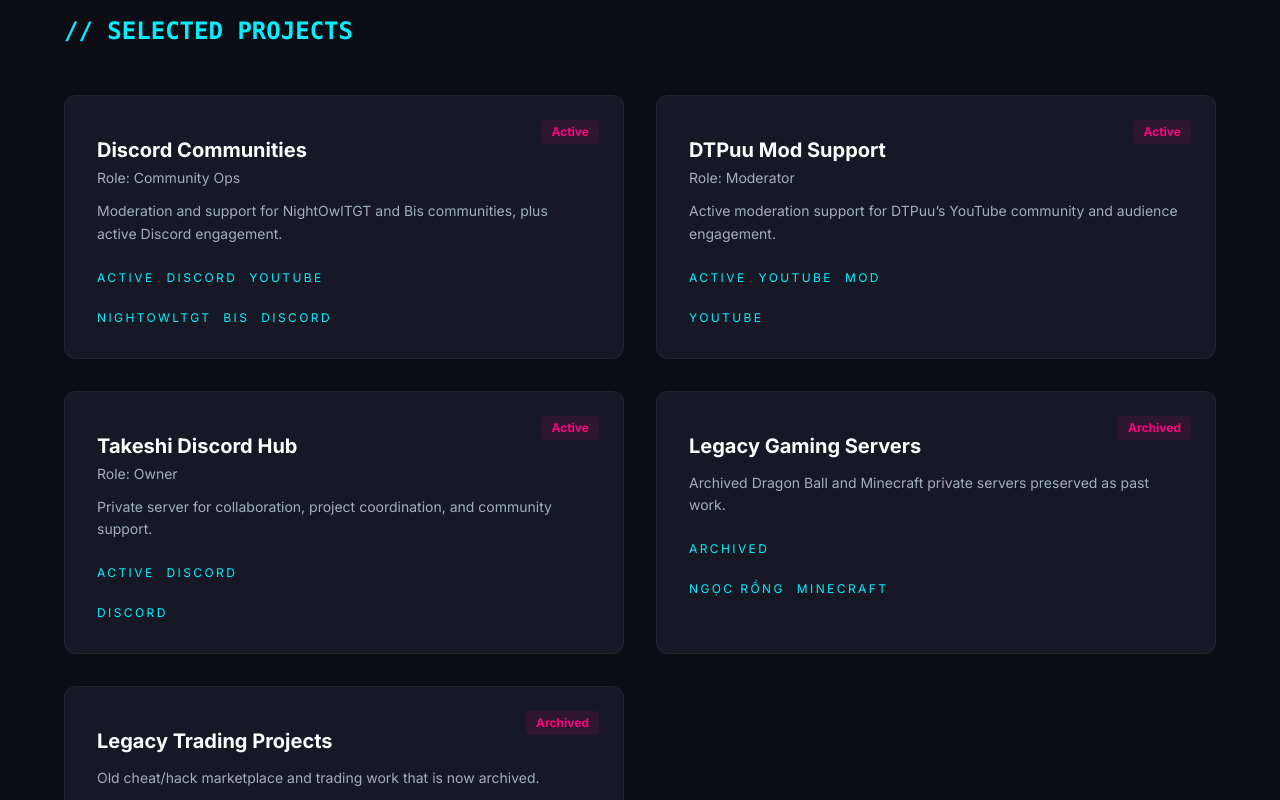
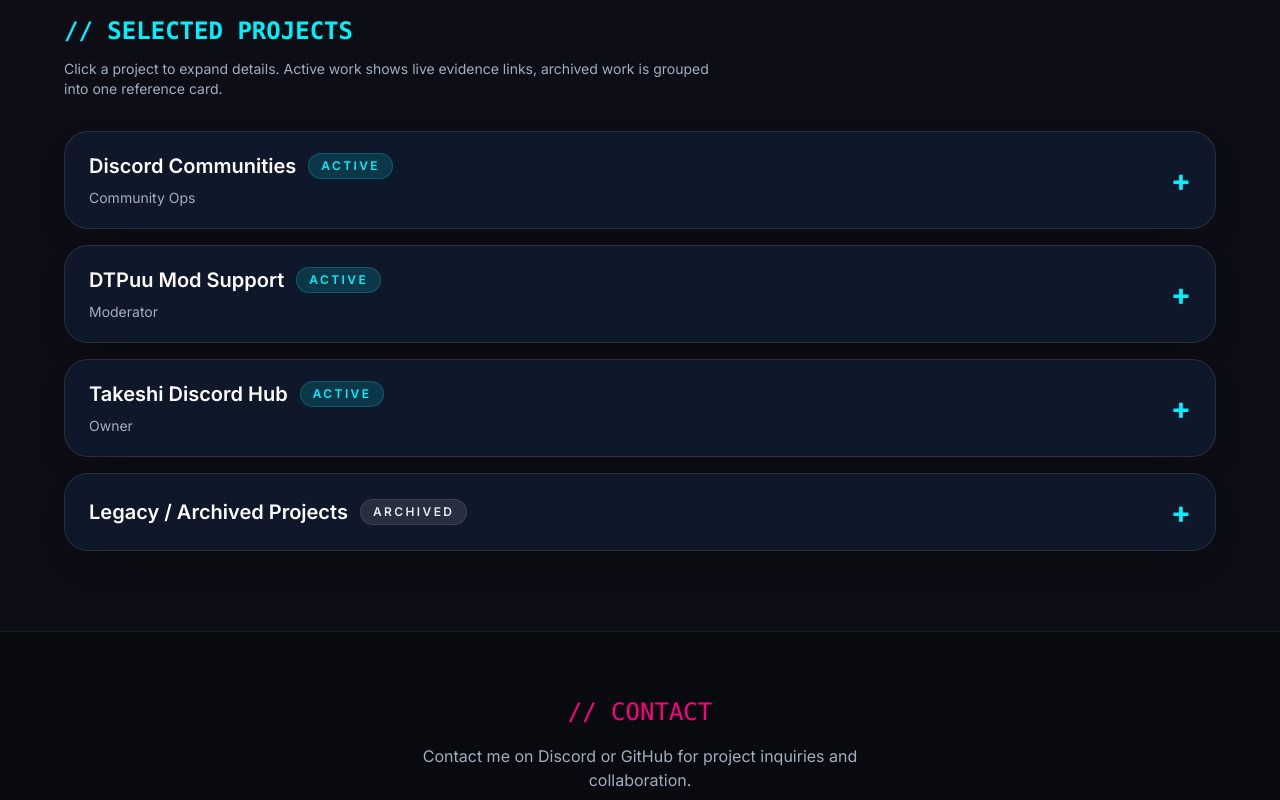
Before and after one commit to VNTakeshi29/project-flex-live, a Next.js app: page / in a window 1280 px wide. Shown: the part 820-1620 px from the top of the page. Built offline with nearby package versions, Linux system fonts and the light colour scheme.

Commit message:
feat: add accordion-style project cards and group archived projects

```diff
--- a/app/page.client.tsx
+++ b/app/page.client.tsx
@@ -5,6 +5,7 @@
 export default function Home() {
   const [bgmActive, setBgmActive] = useState(false);
   const [logoText, setLogoText] = useState("TAKESHI.exe");
+  const [openProjectId, setOpenProjectId] = useState<string | null>(null);
   const intervalRef = useRef<number | null>(null);
   const audioRef = useRef<HTMLAudioElement | null>(null);
 
@@ -128,34 +129,71 @@
 
       {/* PROJECTS SECTION */}
       <section id="projects" className="px-6 py-20 md:px-16">
-        <h2 className="font-mono text-2xl font-bold mb-12 text-[#00f0ff]">
-          {"// SELECTED PROJECTS"}
-        </h2>
-        <div className="grid grid-cols-1 md:grid-cols-2 gap-8">
-          {projects.map((project) => (
-            <div key={project.id} className="relative p-8 border border-white/5 bg-[#161925] rounded-xl hover:-translate-y-2 hover:border-[#ff007f] hover:shadow-[0_10px_20px_rgba(255,0,127,0.1)] transition-all group">
-              <span className="absolute top-6 right-6 text-xs font-bold text-[#ff007f] bg-[#ff007f]/10 px-2.5 py-1 rounded">
+        <div className="flex flex-col gap-3 sm:flex-row sm:items-end sm:justify-between">
+          <div>
+            <h2 className="font-mono text-2xl font-bold text-[#00f0ff]">{"// SELECTED PROJECTS"}</h2>
+            <p className="mt-3 max-w-2xl text-sm text-[#a0aec0]">
+              Click a project to expand details. Active work shows live evidence links, archived work is grouped into one reference card.
+            </p>
+          </div>
+        </div>
+
+        <div className="mt-8 space-y-4">
+          {projects.map((project) => {
+            const isOpen = openProjectId === project.id;
+
+            return (
+              <div
+                key={project.id}
+                className="overflow-hidden rounded-3xl border border-white/10 bg-[#0f172a] shadow-[0_15px_50px_-30px_rgba(0,0,0,0.6)]"
+              >
+                <button
+                  type="button"
+                  onClick={() => setOpenProjectId(isOpen ? null : project.id)}
+                  className="flex w-full items-center justify-between gap-4 px-6 py-5 text-left transition-all hover:bg-white/5"
+                >
+                  <div>
+                    <div className="flex flex-wrap items-center gap-3">
+                      <h3 className="text-xl font-semibold text-white">{project.title}</h3>
+                      <span
+                        className={`rounded-full px-3 py-1 text-xs font-semibold uppercase tracking-[0.2em] ${
+                          project.status === "active"
+                            ? "bg-[#00f0ff]/15 text-[#00f0ff] border border-[#00f0ff]/20"
+                            : "bg-white/10 text-slate-200 border border-white/10"
+                        }`}
+                      >
                         {project.status === "active" ? "Active" : "Archived"}
                       </span>
-              <h3 className="text-xl font-bold mt-2 text-white group-hover:text-[#ff007f] transition">{project.title}</h3>
+                    </div>
                     {project.role ? (
-                <p className="mt-1 text-sm text-[#a0aec0]">Role: {project.role}</p>
+                      <p className="mt-2 text-sm text-[#a0aec0]">{project.role}</p>
                     ) : null}
-              <p className="text-[#a0aec0] text-sm mt-3 leading-relaxed">{project.description}</p>
-              <div className="mt-6 space-x-3 text-xs uppercase tracking-[0.2em] text-[#00f0ff]">
-                {project.badges.map((badge) => (
-                  <span key={badge}>{badge}</span>
-                ))}
                   </div>
-              <div className="mt-6 flex flex-wrap gap-3 text-xs uppercase tracking-[0.2em] text-[#00f0ff]">
+                  <span className="text-3xl font-bold text-[#00f0ff]">{isOpen ? "−" : "+"}</span>
+                </button>
+                <div
+                  className={`overflow-hidden px-6 transition-all duration-300 ${
+                    isOpen ? "max-h-[800px] py-5 opacity-100" : "max-h-0 py-0 opacity-0"
+                  }`}
+                >
+                  <p className="text-sm leading-relaxed text-[#a0aec0]">{project.description}</p>
+                  <div className="mt-4 flex flex-wrap gap-3">
                     {project.links.map((link) => (
-                  <a key={link.href} href={link.href} target="_blank" rel="noopener noreferrer" className="transition hover:text-white">
+                      <a
+                        key={link.href}
+                        href={link.href}
+                        target="_blank"
+                        rel="noopener noreferrer"
+                        className="rounded-2xl border border-[#ffffff1a] bg-white/5 px-4 py-2 text-sm text-[#cbd5e1] transition hover:bg-[#121827] hover:text-white"
+                      >
                         {link.label}
                       </a>
                     ))}
                   </div>
                 </div>
-          ))}
+              </div>
+            );
+          })}
         </div>
       </section>
 
--- a/lib/projects.ts
+++ b/lib/projects.ts
@@ -55,27 +55,17 @@
     ]
   },
   {
-    id: "legacy-gaming",
-    title: "Legacy Gaming Servers",
+    id: "legacy-projects",
+    title: "Legacy / Archived Projects",
     status: "archived",
     badges: ["Archived"],
     description:
-      "Archived Dragon Ball and Minecraft private servers preserved as past work.",
+      "All inactive past projects grouped together for reference, including archived servers and services.",
     links: [
       { label: "Ngọc Rồng", href: "https://ngocrongzin.com" },
-      { label: "Minecraft", href: "https://seacraft.vn" }
-    ]
-  },
-  {
-    id: "legacy-trading",
-    title: "Legacy Trading Projects",
-    status: "archived",
-    badges: ["Archived"],
-    description:
-      "Old cheat/hack marketplace and trading work that is now archived.",
-    links: [
+      { label: "Minecraft", href: "https://seacraft.vn" },
       { label: "muahack.com", href: "https://muahack.com" },
-      { label: "Discord", href: "https://discord.gg/BW9qD66m5p" }
+      { label: "Mars Services", href: "https://discord.gg/BW9qD66m5p" }
     ]
   }
 ];
```
Lines whose indentation alone changed are shown as unchanged.
